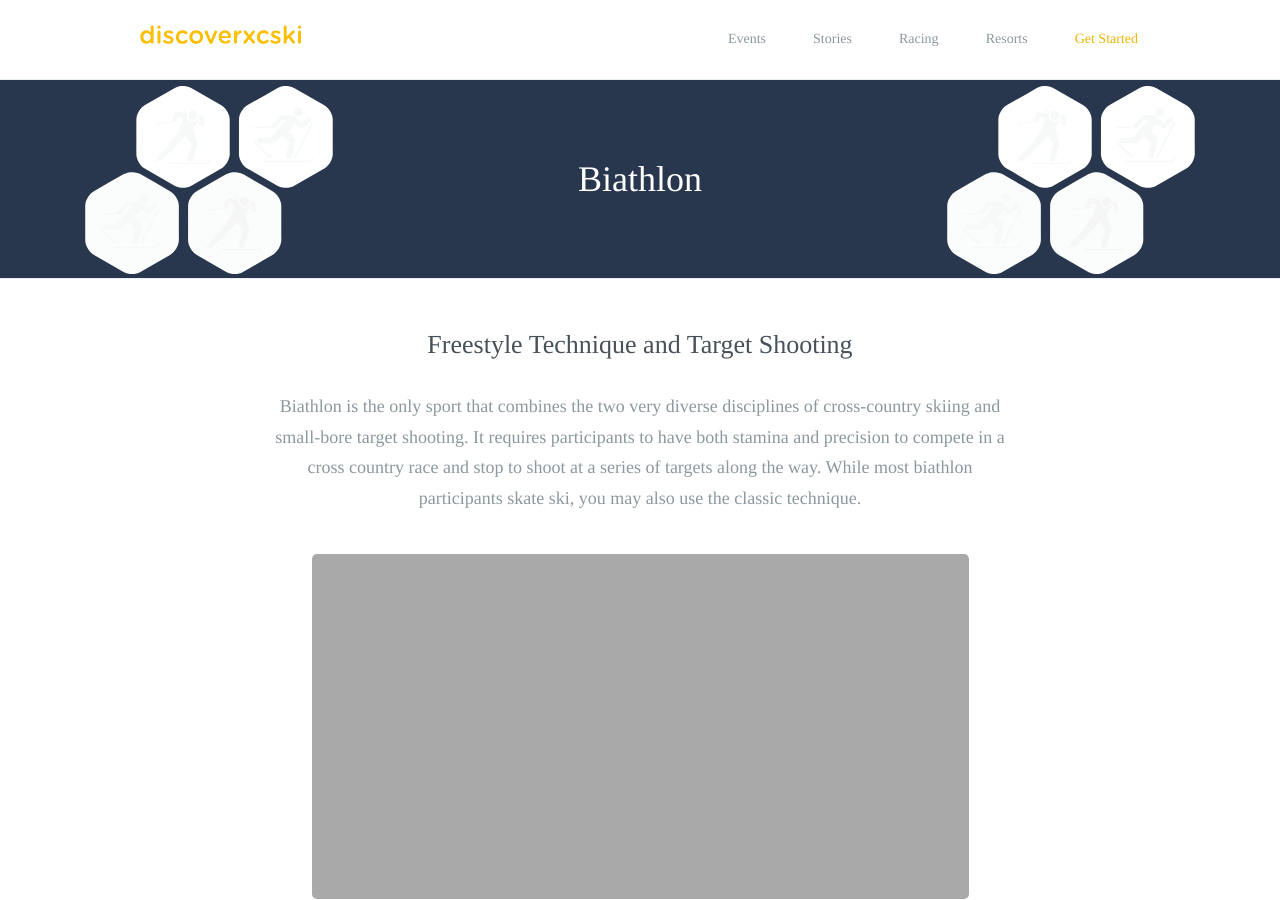
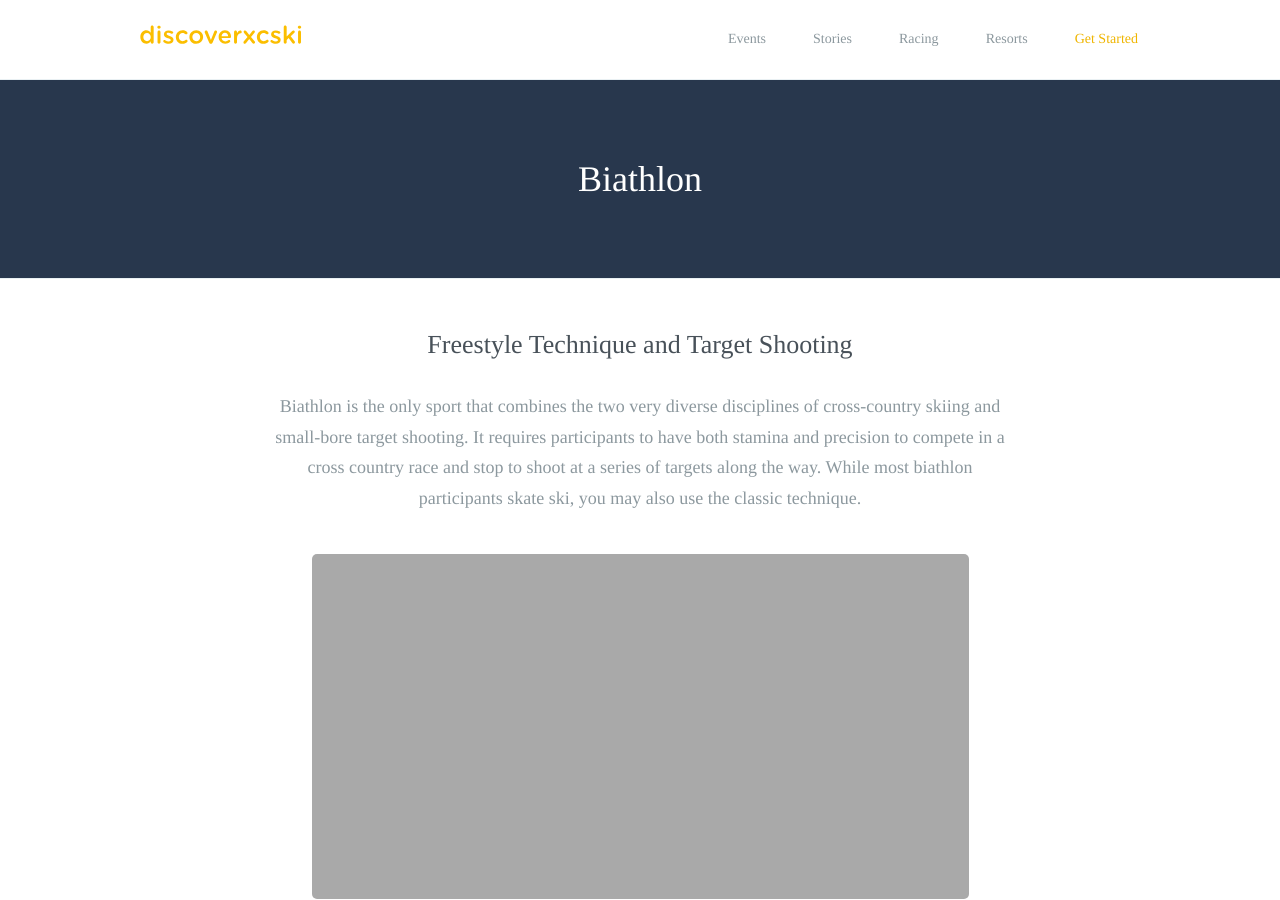
Before and after one commit to robcatto/robcatto.github.io, a Jekyll site: the page built from racing/australian-biathlon/index.html, in a window 1280 px wide and 900 px high. Built offline with Jekyll 4.4.1, drawn with Linux system fonts in a browser that asks for light colours; some web fonts are replaced; Markdown is read by kramdown in place of the engine named in the settings.

Commit message:
Update index.html

```diff
--- a/racing/australian-biathlon/index.html
+++ b/racing/australian-biathlon/index.html
@@ -5,10 +5,11 @@ layout: default
 
         <div id="headerarea" style="margin-bottom: 0px; background-color: #28374D">
             <div class="header__logo--wrap">
+                    <!--
                 <div class="mobile__logos--left"></div>
                 <div class="mobile__logos--right"></div>
                 <div class="desktop__logos--left"></div>
-                <div class="desktop__logos--right"></div>
+                <div class="desktop__logos--right"></div> -->
             </div>
 
             <section>
```
